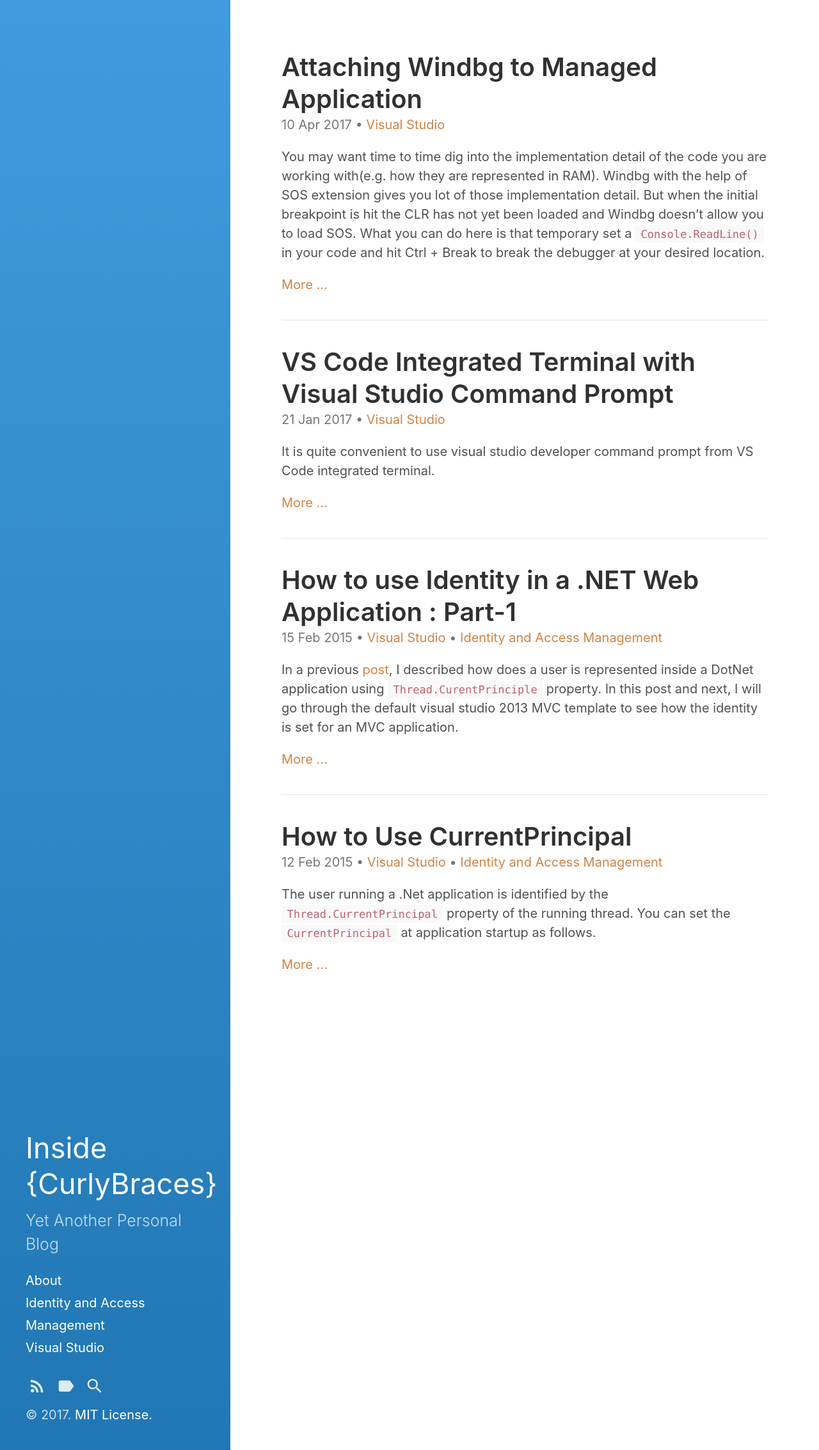
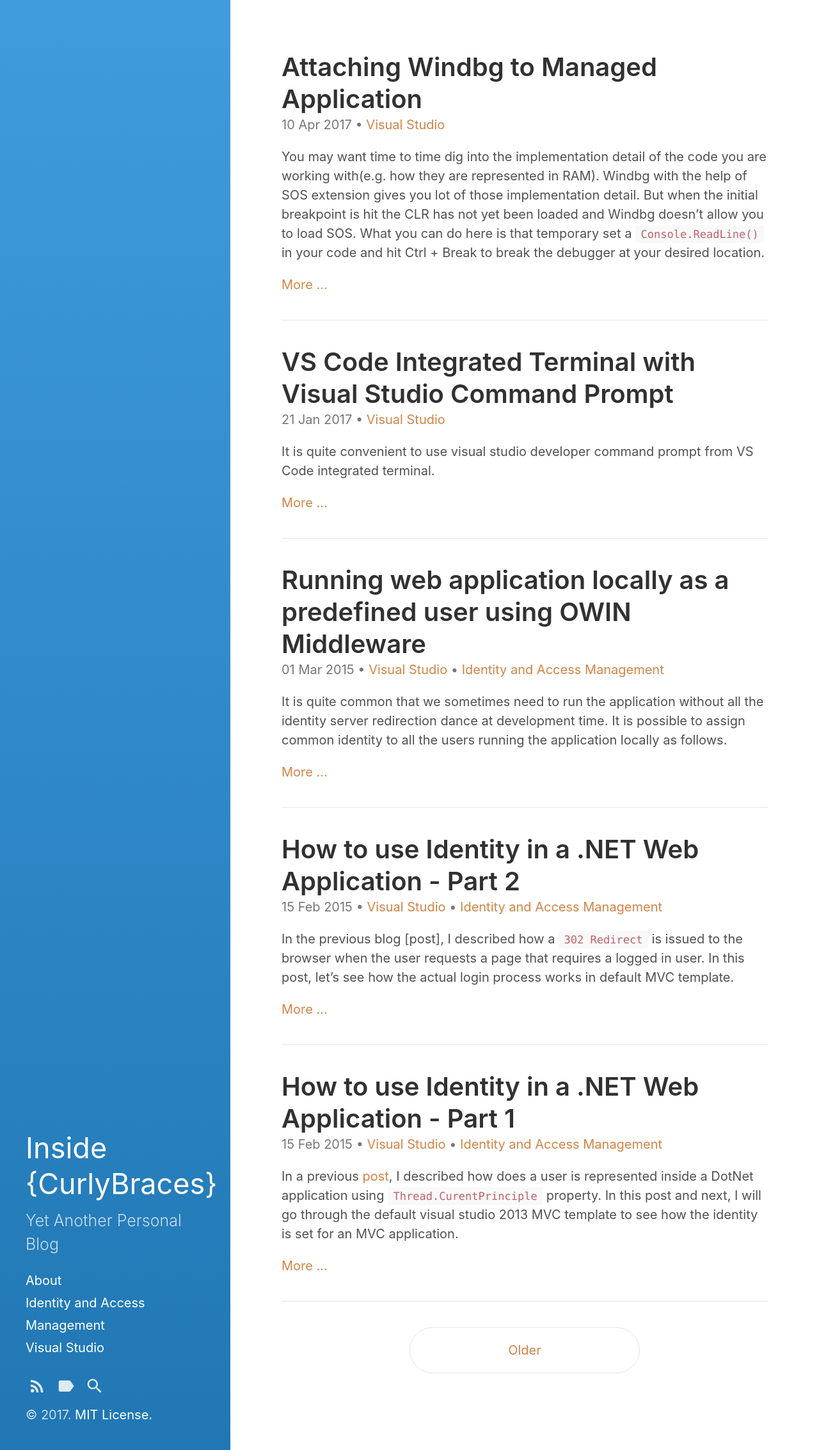
Before and after one commit to weliwita/blog, a Jekyll site: the page built from index.html, in a window 1280 px wide. Shown: the whole page at 64% size. Built offline with Jekyll 4.4.1, drawn with Linux system fonts in a browser that asks for light colours; the list of posts is cut into pages by our own code.

Commit message:
migrated few blogs

````diff
--- /dev/null
+++ b/_posts/2015-02-15-how-to-use-identity-in-a-net-web-application-part2.md
@@ -0,0 +1,56 @@
+---
+layout: post
+title: "How to use Identity in a .NET Web Application - Part 2"
+date: 2015-02-15 08:57
+author: weliwita@gmail.com
+comments: true
+categories: [Visual Studio, Identity and Access Management]
+tags: [authentication, claims]
+---
+
+In the previous blog [post], I described how a `302 Redirect` is issued to the browser when the user requests a page that requires a logged in user. In this post, let's see how the actual login process works in default MVC template.
+
+So, when the browser gets redirect to the  `/Account/Login?ReturnUrl=%2FHome%2FAbout` page, that request is handled by the `Account` controller's `Login` action. It basically returns a form for the user to enter the log-in credentials. Please note that return URL is also sent along.
+
+When the form is submitted back it is submitted to the following action method.
+
+{% highlight csharp %}
+public async Task<ActionResult> Login(LoginViewModel model, string returnUrl)
+{
+    if (!ModelState.IsValid)
+    {
+        return View(model);
+    }
+    var result = await SignInManager.PasswordSignInAsync(model.Email, model.Password, model.RememberMe, shouldLockout: false);
+    switch (result)
+    {
+        case SignInStatus.Success:
+            return RedirectToLocal(returnUrl);
+        case SignInStatus.LockedOut:
+            return View("Lockout");
+        case SignInStatus.RequiresVerification:
+            return RedirectToAction("SendCode", new { ReturnUrl = returnUrl, RememberMe = model.RememberMe });
+        case SignInStatus.Failure:
+        default:
+            ModelState.AddModelError("", "Invalid login attempt.");
+            return View(model);
+    }
+}
+{% endhighlight %}
+
+`SignInManager.PasswordSignInAsync()` method is the most important here. It creates the set of claims to represent the identity of the user and creates a `ClaimsIdentity`. It also updates some properties in OWIN pipeline with the identity created so subsequent pipeline stages would know if the user has been authenticated. On the response, the user cookie middleware intercepts and issue a sign-in cookie.
+
+This cookie is then resubmitted on each request to the site. The Cookie authentication middleware can then intercept the request and construct the user identity and set claims principle on the thread processing the request.
+
+We can then use the following APIs to get the Identity information about the user.
+
+```
+Page.User,
+Controller.User,
+HttpContext.User,
+Thread.CurrentPrincipal,
+ClaimsPrincipal.Current
+```
+
+### References
+Brock Allen has this great <a href="http://brockallen.com/2013/10/24/a-primer-on-owin-cookie-authentication-middleware-for-the-asp-net-developer/" title="article">article </a>about the cookie authentication middleware.
--- /dev/null
+++ b/_posts/2015-03-01-running-web-application-locally-as-a-predefined-user-using-owin-middleware.md
@@ -0,0 +1,72 @@
+---
+layout: post
+title: Running web application locally as a predefined user using OWIN Middleware
+date: 2015-03-01 09:29
+author: weliwita@gmail.com
+comments: true
+categories: [Visual Studio, Identity and Access Management]
+tags: [authentication, claims]
+---
+
+It is quite common that we sometimes need to run the application without all the identity server redirection dance at development time. It is possible to assign common identity to all the users running the application locally as follows.
+
+Create a custom authentication middleware as follows.
+
+{% highlight csharp %}
+public class LocalAuthenticationMiddleware : OwinMiddleware
+{
+
+    public LocalAuthenticationMiddleware2(OwinMiddleware next) :
+        base(next) { }
+
+    public override async Task Invoke(IOwinContext context)
+    {
+        var response = context.Response;
+        var request = context.Request;
+
+        response.OnSendingHeaders(state =>
+        {
+            var resp = (OwinResponse)state;
+
+            if (resp.StatusCode == 401)
+            {
+                resp.Headers.Add("WWW-Authenticate", new[] { "Basic" });
+                resp.StatusCode = 403;
+                resp.ReasonPhrase = "Forbidden";
+            }
+        }, response);
+
+        // use this identity only if running locally
+        if (request.Uri.IsLoopback)
+        {
+            var claims = new[]
+                    {
+                        new Claim("name", "Administrator"),
+                        new Claim(ClaimTypes.NameIdentifier, "0001"),
+                        new Claim(ClaimTypes.Role, "SiteAdministrator"),
+                    };
+            var identity = new ClaimsIdentity(claims, "Basic");
+            request.User = new ClaimsPrincipal(identity);
+
+        }
+
+        await Next.Invoke(context);
+    }
+}
+{% endhighlight %}
+
+
+Then use the custom authentication middleware in the application startup
+
+{% highlight csharp %}
+app.Use(typeof(LocalAuthenticationMiddleware));
+{% endhighlight %}
+
+
+Access the claims via `Controller.User` API.
+{% highlight csharp %}
+var nameClaim = (User as ClaimsPrincipal).Claims.FirstOrDefault(t => t.Type == "name");
+{% endhighlight %}
+
+### References
+<a href="https://lbadri.wordpress.com/2013/07/13/basic-authentication-with-asp-net-web-api-using-owin-middleware/">basic authentication</a>
--- a/about.md
+++ b/about.md
@@ -4,19 +4,25 @@ title: About
 sidebar_link: true
 ---
 
-<p class="message">
-  Hey there! Welcome to InsideCurlyBraces.
-</p>
+Hey there! Welcome to InsideCurlyBraces.
 
-<p class="message">
-I'm full-stack .NET developer who has been working with Microsoft products and technologies for over 7 years. I help customers with securing their API's and Front-ends with OAuth and OpenId Connect. I have also been working as a SharePoint consultant, and developed intranets for few multinational organizations.I enjoy what I do and try my best to keep up with rapidly evolving industry.
-</p>
+I'm Rasika Weliwita, a full-stack .NET developer specializing in identity & access control. I have been working with Microsoft products and technologies since 2008.
 
-<p class="message">
+I help customers with securing their API's and Front-ends with OAuth and OpenId Connect.
+
+I am a frequent blogger and love to share knowledge via my [blog](http://blog.weliwita.com/) and answering questions at [StackOverflow](https://stackoverflow.com/users/2032151/rawel).
+
+
 Specialties: Microsoft Azure(Cloud Services); Identity and access control; SharePoint; Build, Deployment and Test Automation;
-</p>
 
-## Built With
+<a href="https://stackoverflow.com/users/2032151/rawel">
+<img src="https://stackoverflow.com/users/flair/2032151.png?theme=clean" width="208" height="58" alt="profile for Rasika Weliwita at Stack Overflow, Q&amp;A for professional and enthusiast programmers" title="profile for Rasika Weliwita at Stack Overflow, Q&amp;A for professional and enthusiast programmers">
+</a>
+
+
+## About Site
+This site is built with following great frameworks, templates and platforms
+* [GitHub Pages](https://pages.github.com/) - Websites for you and your projects.
 * [Jekyll](http://jekyllrb.com) - Transform your plain text into static websites and blogs.
 * [Hyde](http://hyde.getpoole.com) - Theme for Jekyll.
 * [Hydeout](https://github.com/fongandrew/hydeout) - Hydeout updates the original Hyde theme for Jekyll and adds new functionality.
````
Also changed, not shown: _drafts/2015-02-21-running-c-samples-with-linqpad.md (deleted, +0 -27 lines), _drafts/2015-03-01-running-web-application-locally-as-a-predefined-user-using-owin-middleware.md (+1 -1 lines), _posts/2015-02-15-how-to-use-identity-in-a-net-web-application-part1.md (renamed from _posts/2015-02-15-how-to-use-identity-in-a-net-web-application.md, +1 -1 lines).
